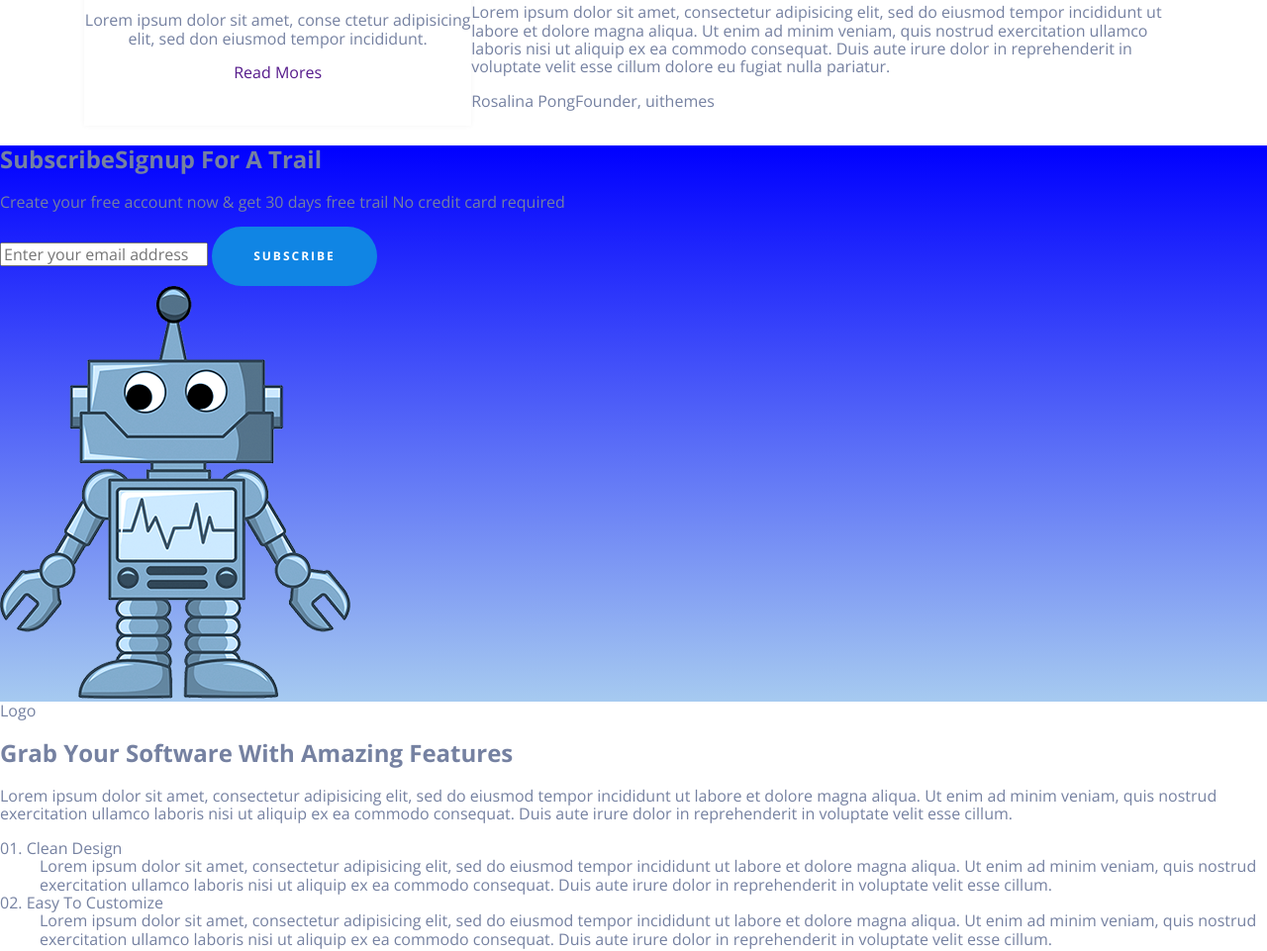
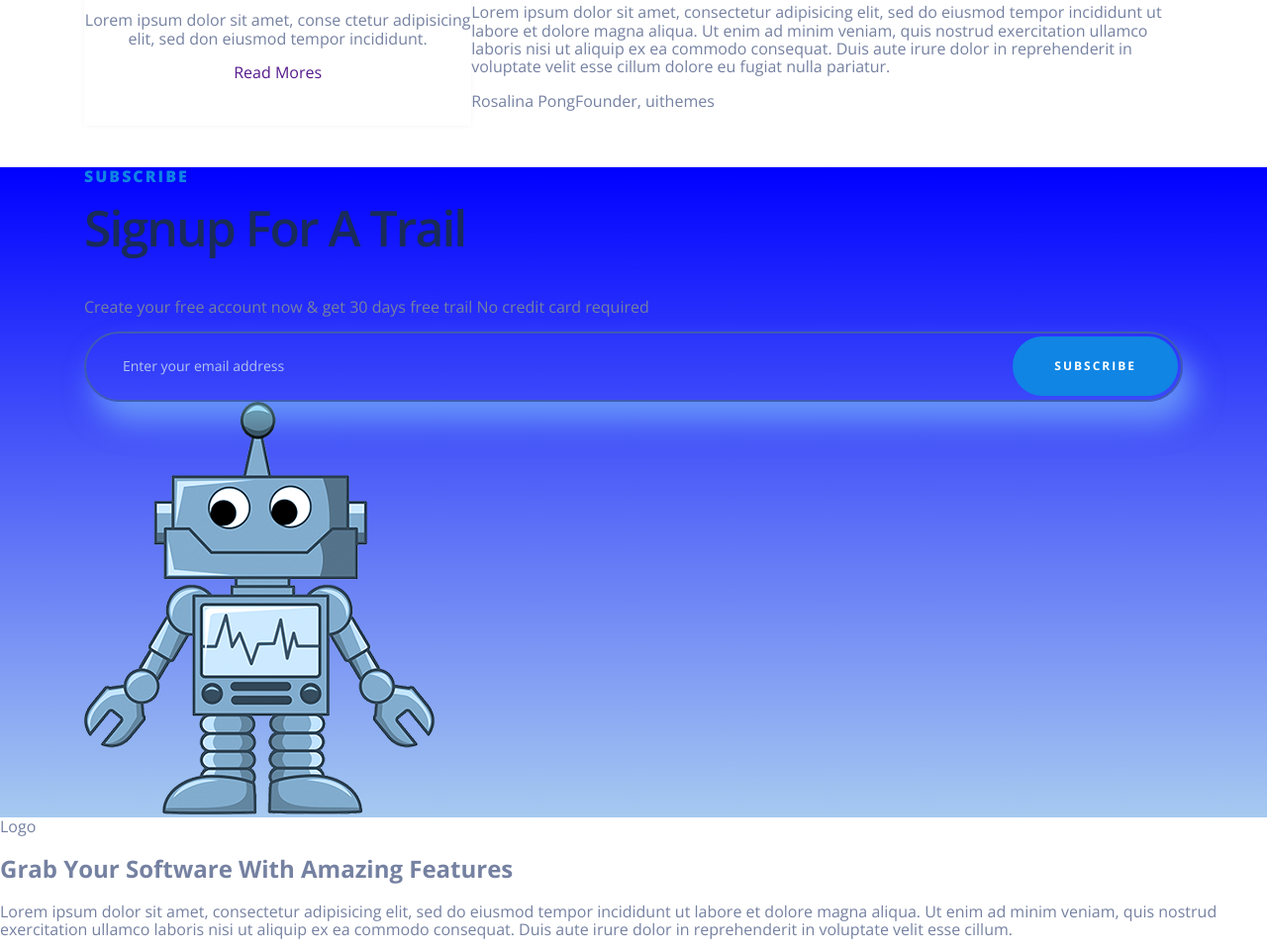
Before and after one commit to FlySkyFall/Limpon-final, a plain HTML site: page Limpon/index.html in a window 1280 px wide. Shown: the part 1847-2808 px from the top of the page at 99% size. Drawn offline with nearby package versions, Linux system fonts and the light colour scheme.

Commit message:
front-lr2

```diff
--- a/Limpon/css/style.css
+++ b/Limpon/css/style.css
@@ -437,3 +437,50 @@ h1 {
 .page-subscribe {
     background: linear-gradient(blue, #a6caf0);
 }
+
+.box-subscribe-user input::-webkit-input-placeholder {
+    color: #b1c3ee
+}
+
+.box-subscribe-user input::-moz-placeholder {
+    color: #b1c3ee
+}
+
+.box-subscribe-user input:-moz-placeholder {
+    color: #b1c3ee
+}
+
+.box-subscribe-user input:-ms-input-placeholder {
+    color: #b1c3ee
+}
+
+.box-subscribe-user input {
+    border: 2px solid #3f5cb1;
+    font-size: 14px;
+    color: #fff;
+    border-radius: 40px;
+    background-color: transparent;
+    padding: 25px 230px 25px 37px;
+    display: block;
+    width: 100%;
+    box-sizing: border-box;
+    box-shadow: 10px 20px 30px rgba(146, 226, 250, 0.5);
+}
+
+.box-subscribe-user {
+    position: relative;
+}
+
+.box-subscribe-user .btn-primary{
+    position: absolute;
+    top: 5px;
+    right: 5px;
+}
+
+.box-subscribe-child {
+    flex-basis: 49%;
+}
+
+.box-subscribe-user input:focus, .box-subscribe-user .btn-primary{
+    outline: none;
+}
--- a/Limpon/index.html
+++ b/Limpon/index.html
@@ -133,13 +133,15 @@
     </div>
 
     <!-- subscribe -->
-    <div class="page-subscribe">
-        <div>
-            <div>
-                <h2><span>Subscribe</span>Signup For A Trail</h2>
-                <p>Create your free account now & get 30 days free trail No credit card required</p>
-                <input type="email" placeholder="Enter your email address">
+<div class="page-subscribe">
+    <div class="wrap box-subscribe">
+        <div class="box-subscribe-child">
+            <h2 class="title-h2"><span>Subscribe</span>Signup For A Trail</h2>
+            <p>Create your free account now & get 30 days free trail No credit card required</p>
+            <div class="box-subscribe-user">
+                <input type="email" placeholder="Enter your email address" class="robot-input">
                 <button class="btn-primary" type="submit">Subscribe</button>
+            </div>
         </div>
         <img src="img/robot.png" alt="Robot">
     </div>
```
